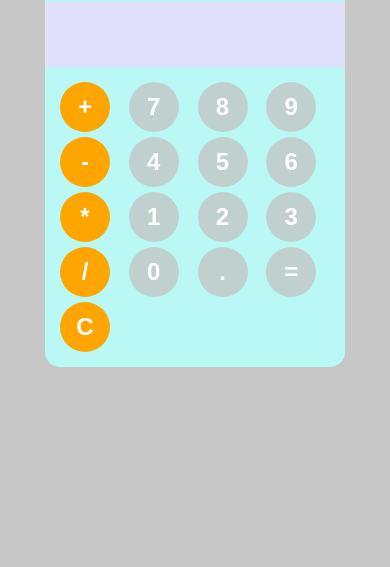
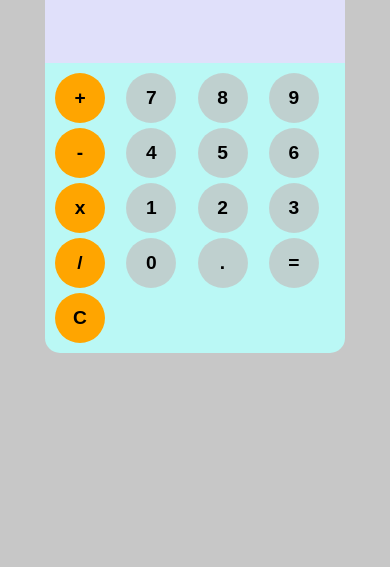
Before and after one commit to DBAnthony-12/Calculator, a plain HTML site: page index.html in a window 390 px wide. Shown: the part 277-844 px from the top of the page. Drawn offline with Linux system fonts and the light colour scheme.

Commit message:
small changes made

```diff
--- a/index.html
+++ b/index.html
@@ -19,7 +19,7 @@
             <button onclick="appendToDisplay('4')">4</button>
             <button onclick="appendToDisplay('5')">5</button>
             <button onclick="appendToDisplay('6')">6</button>
-            <button onclick="appendToDisplay('*')" class="operator-btn">*</button>
+            <button onclick="appendToDisplay('*')" class="operator-btn">x</button>
             <button onclick="appendToDisplay('1')">1</button>
             <button onclick="appendToDisplay('2')">2</button>
             <button onclick="appendToDisplay('3')">3</button>
--- a/style.css
+++ b/style.css
@@ -1,4 +1,9 @@
-body{
+*{
+    margin: 0;
+    padding: 0;
+}
+
+body {
     margin: 0;
     display: flex;
     justify-content: center;
@@ -6,116 +11,65 @@ body{
     height: 100vh;
     background-color: rgb(199, 199, 199);
 }
-h1{
+
+h1 {
     text-align: center;
+    padding: 10px;
 }
 
-#calculator{
+#calculator {
     font-family: Arial, Helvetica, sans-serif;
     background-color: rgb(186, 248, 245);
     border-radius: 15px;
-    max-width: 500px;
+    max-width: 300px; /* Adjusted for smaller size */
     overflow: hidden;
 }
 
-#display{
+#display {
     width: 100%;
-    padding: 20px;
-    font-size: 5rem;
-    text-align: left;
+    padding: 5px; /* Adjusted for smaller size */
+    font-size: 50px; /* Adjusted for smaller size */
+    text-align: left; /* Adjusted alignment */
     border: none;
     background-color: rgb(224, 224, 250);
-    color: white;
-
+    color: white; /* Adjusted for better visibility */
 }
 
-#keys{
+#keys {
     display: grid;
     grid-template-columns: repeat(4, 1fr);
     gap: 5px;
-    padding: 15px;
+    padding: 10px; /* Adjusted for smaller size */
 }
 
-button{
-    width: 100px;
-    height: 100px;
-    border-radius: 50px;
+button {
+    width: 50px; /* Adjusted for smaller size */
+    height: 50px; /* Adjusted for smaller size */
+    border-radius: 25px; /* Adjusted for smaller size */
     border: none;
-    background-color:rgba(194, 190, 190, 0.671);
-    color: white;
-    font-size: 3rem;
+    background-color: rgba(194, 190, 190, 0.671);
+    color: black; /* Adjusted for better visibility */
+    font-size: 1.2rem; /* Adjusted for smaller size */
     font-weight: bold;
     cursor: pointer;
 }
 
-button:hover{
-    background-color:rgb(136, 200, 238);
-}
-button:active{
-    background-color:rgb(136, 200, 225);
+button:hover {
+    background-color: rgb(136, 200, 238);
 }
 
-.operator-btn{
+button:active {
+    background-color: rgb(136, 200, 225);
+}
+
+.operator-btn {
     background-color: orange;
 }
-.operator-btn:hover{
+
+.operator-btn:hover {
     background-color: rgb(248, 209, 135);
 }
-.operator-btn:active{
+
+.operator-btn:active {
     background-color: rgb(247, 217, 163);
 }
-
-/* Media queries for smaller screens */
-@media (max-width: 768px) {
-    #calculator {
-        max-width: 400px;
-    }
-
-    #display {
-        font-size: 3rem;
-        padding: 15px;
-    }
-
-    button {
-        width: 75px;
-        height: 75px;
-        border-radius: 37.5px;
-        font-size: 2.5rem;
-    }
-}
-
-@media (max-width: 480px) {
-    #calculator {
-        max-width: 300px;
-    }
-
-    #display {
-        font-size: 2.5rem;
-        padding: 10px;
-    }
-
-    button {
-        width: 50px;
-        height: 50px;
-        border-radius: 25px;
-        font-size: 1.5rem;
-    }
-}
-
-@media (max-width: 320px) {
-    #calculator {
-        max-width: 250px;
-    }
-
-    #display {
-        font-size: 2rem;
-        padding: 8px;
-    }
-
-    button {
-        width: 45px;
-        height: 45px;
-        border-radius: 22.5px;
-        font-size: 1.2rem;
-    }
-}
```
